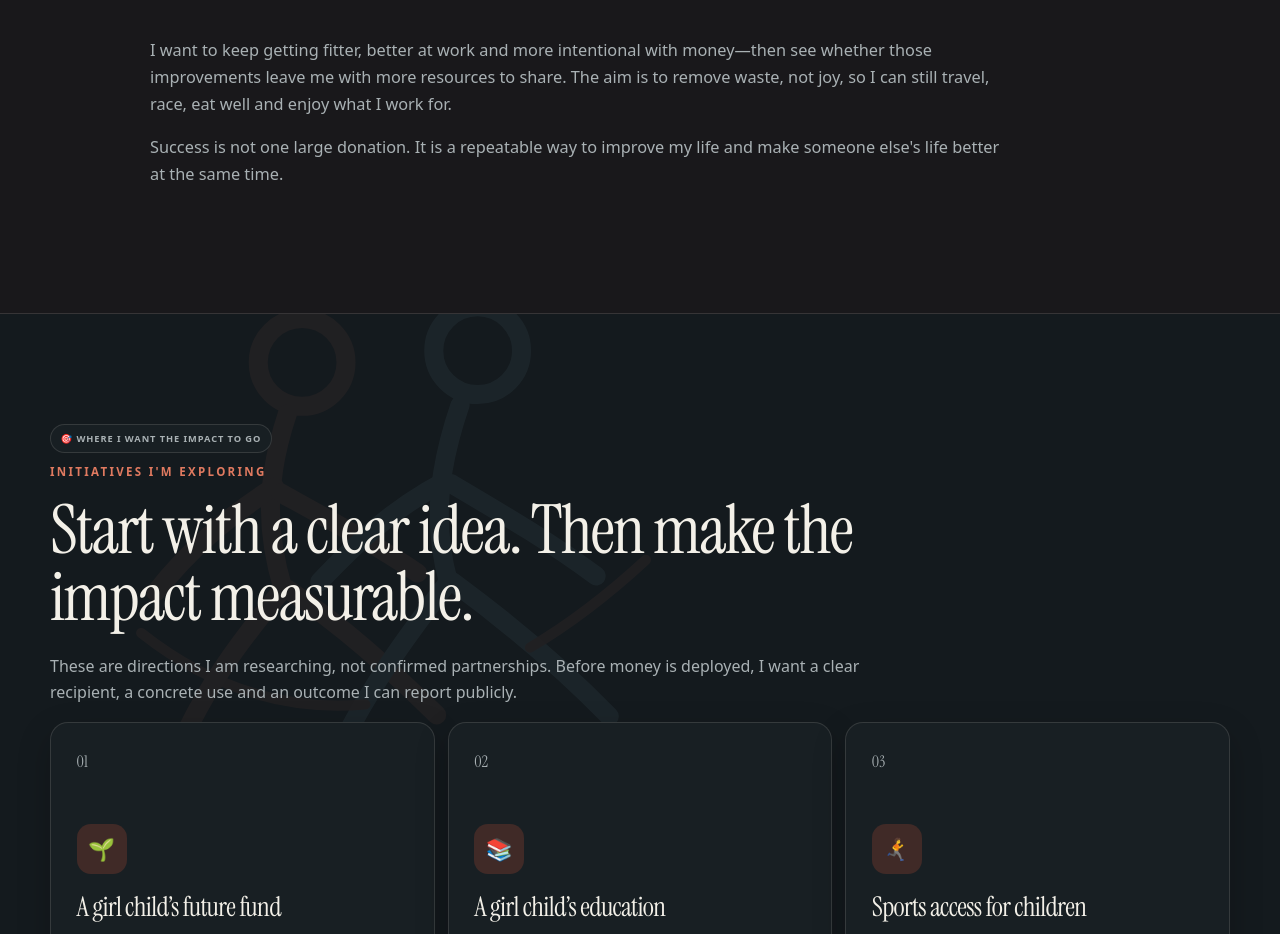
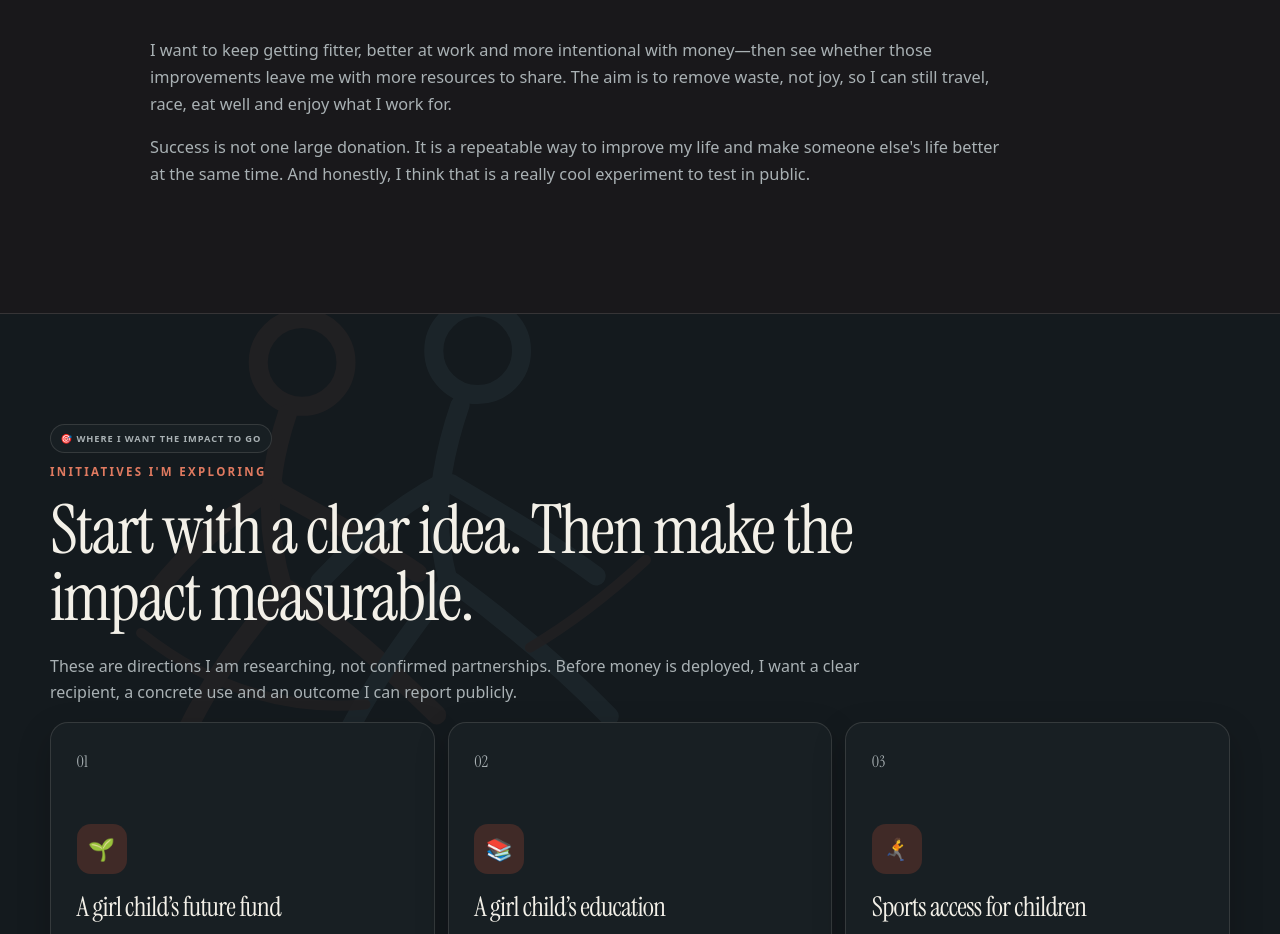
Before and after one commit to DrSehgal7/nitya, a Next.js app: page / in a window 1280 px wide. Shown: the part 3340-4274 px from the top of the page. Built offline with nearby package versions, Linux system fonts and the light colour scheme; no server answers.

Commit message:
copy: add personal note to experiment

```diff
--- a/src/app/page.tsx
+++ b/src/app/page.tsx
@@ -224,7 +224,8 @@ export default async function HomePage() {
           </p>
           <p>
             Success is not one large donation. It is a repeatable way to improve my life and make
-            someone else&apos;s life better at the same time.
+            someone else&apos;s life better at the same time. And honestly, I think that is a really
+            cool experiment to test in public.
           </p>
         </div>
       </section>
```
Also changed, not shown: 1 other file (tests, documents, lock files or other folders).
